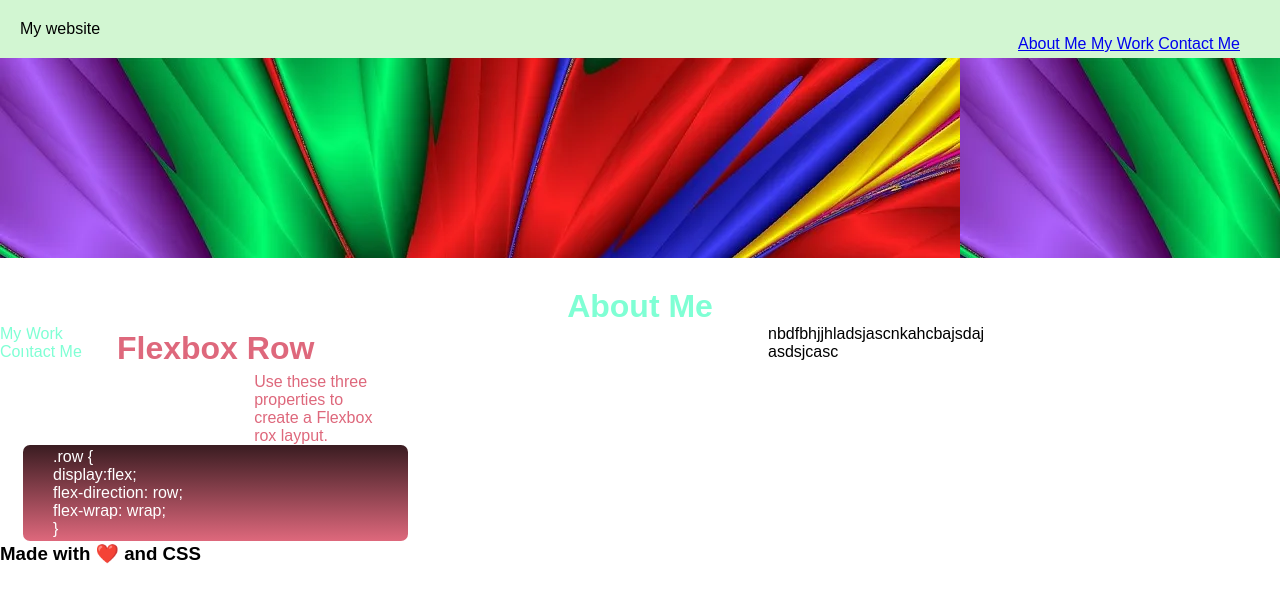
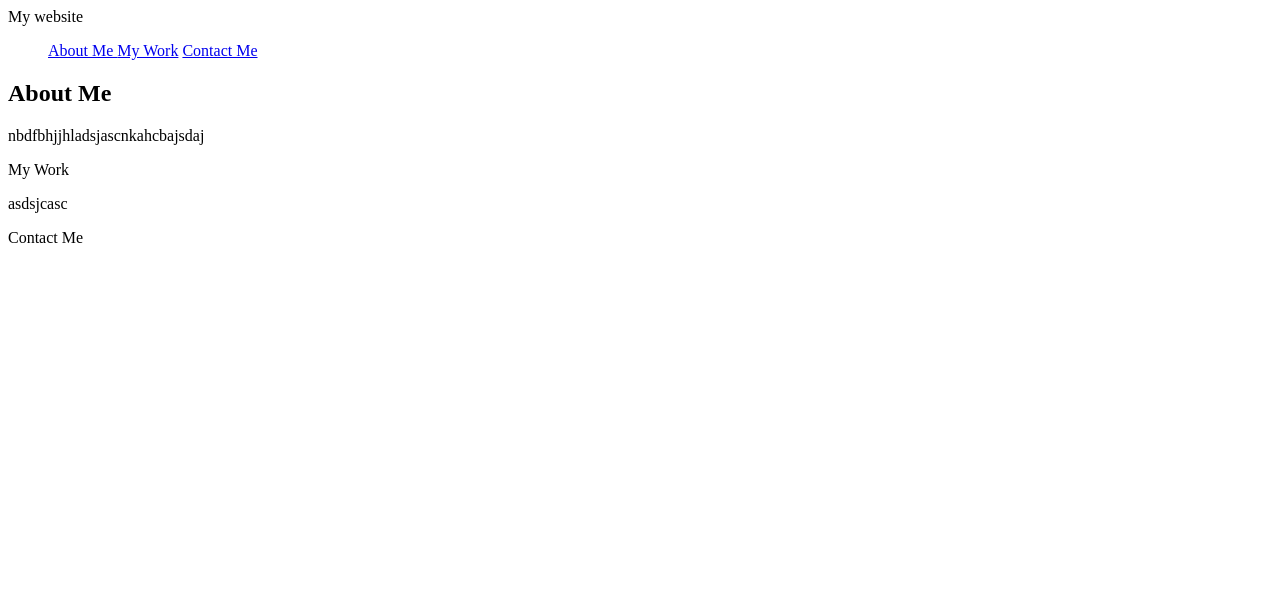
Before and after one commit to Gabrielasiu/Challenge-2, a plain HTML site: page index.html in a window 1280 px wide. Drawn offline with Linux system fonts and the light colour scheme.

Commit message:
starting all over again

```diff
--- a/index.html
+++ b/index.html
@@ -11,9 +11,9 @@
     <header>My website
         <nav>
             <ul>
-                <a class="About-Me" href="#About-Me"> About Me </a>
-                <a class="My-work" href="#My-work"> My Work</a>
-                <a class="Contactme" href="#ContactMe"> Contact Me </a>
+                <a class="About-Me" href="#"> About Me </a>
+                <a class="My-work" href="#"> My Work</a>
+                <a class="Contactme" href="#"> Contact Me </a>
             </ul>
         </nav>
     </header>
@@ -28,7 +28,8 @@
         </main>
 </body>
 </html>
-<!--Esto que puse abajo es lo que usé en el mini project y lo usaré como base-->
+<!--Esto que puse abajo es lo que usé en el mini project y lo usaré como base
+
 <main>
     <section class="row justify-center">
       <div class="card-column">
@@ -36,9 +37,9 @@
     <h2 class="card-header main-color">Flexbox Row</h2>
     <div class="card-body">
       <p class="main-color">Use these three properties to create a Flexbox rox layput.</p>
-    </div>
+    </div>-->
     <!-- with the <pre> element, it counts all spaces literally, so proper code indentation cannot be applied in this case -->
-    <pre class="code-block">
+    <!-- <pre class="code-block">
       .row {
       display:flex;
       flex-direction: row;
--- a/style.css
+++ b/style.css
@@ -1,69 +1,11 @@
-:root {
-    --encabezados: #7fffd4;
-}
 
-* {
-    box-sizing: border-box;
-    padding: 0;
-    margin: 0;
-    font-family: Arial, Helvetica, sans-serif;
 
-}
 
-header {
-    background-color: rgba(192, 242, 192, 0.707);
-    padding: 20px;
-
-/* COMO PONER LAS LETRAS AZULES Y SIN EL SUBRAYADO DE HIUPERVINCULO
-YA LO HE HECHO PERO NO ME ACUERDO COMO*/
-}
-
-nav {
-    padding-top: 15px;
-    margin-right: 20px;
-    float: inline-end;
-    margin-bottom: 20px;
-
-}
-
-.bg-image {
-    background-image: url(./img.webp);
-    width: 100%;
-   height: 200px;
-}
-
-h2 {
-    display: flex;
-    flex-direction: column;
-    align-items: center;
-    color: var(--encabezados);
-    align-items: center;
-    position: relative;
-    padding-top: 30px;
-    font-size:xx-large;
-
-}
-
-p {
-    float: inline-end;
-    padding-right: 20px;
-    width: 40%;
-
-    /*ves hermosa ya vas podiendo poco a poco;
-    ya entendiste lo de width, lo de padding y como realizar el diseño;
-    poco a poco */
-}
-
-.my-work {
-    color: var(--encabezados);
-}
-
-.contact {
-    color: var(--encabezados);
-}
 
 /*LO QUE USÉ EN EL MINI PROJECT SERÁ UTILIZADO EN LA SECTION DE "MY WORK"
 QUE HAGA. Esto que puse abajo es lo que usé en el mini project y lo usaré como base*/
+
+/*
 :root {
     --main-color: rgb(222, 104, 124);
     --bg-main-color:
@@ -114,7 +56,7 @@ QUE HAGA. Esto que puse abajo es lo que usé en el mini project y lo usaré como
         padding: 3px;
 
     }
-
+*/
     /*YA ENTENDI COMO SE DIVIERON LAS CLASES EN EL SCRIPT;
     .CARD ES EN TOTAL TODA LA TARJETITA; QUE ES PUNTEADA, Y ES EN COLUMNA;
     CARD HEADER ES LITERAL EL TITOLO QUE DICE FLEX BOX EN ESTE CASO
```
